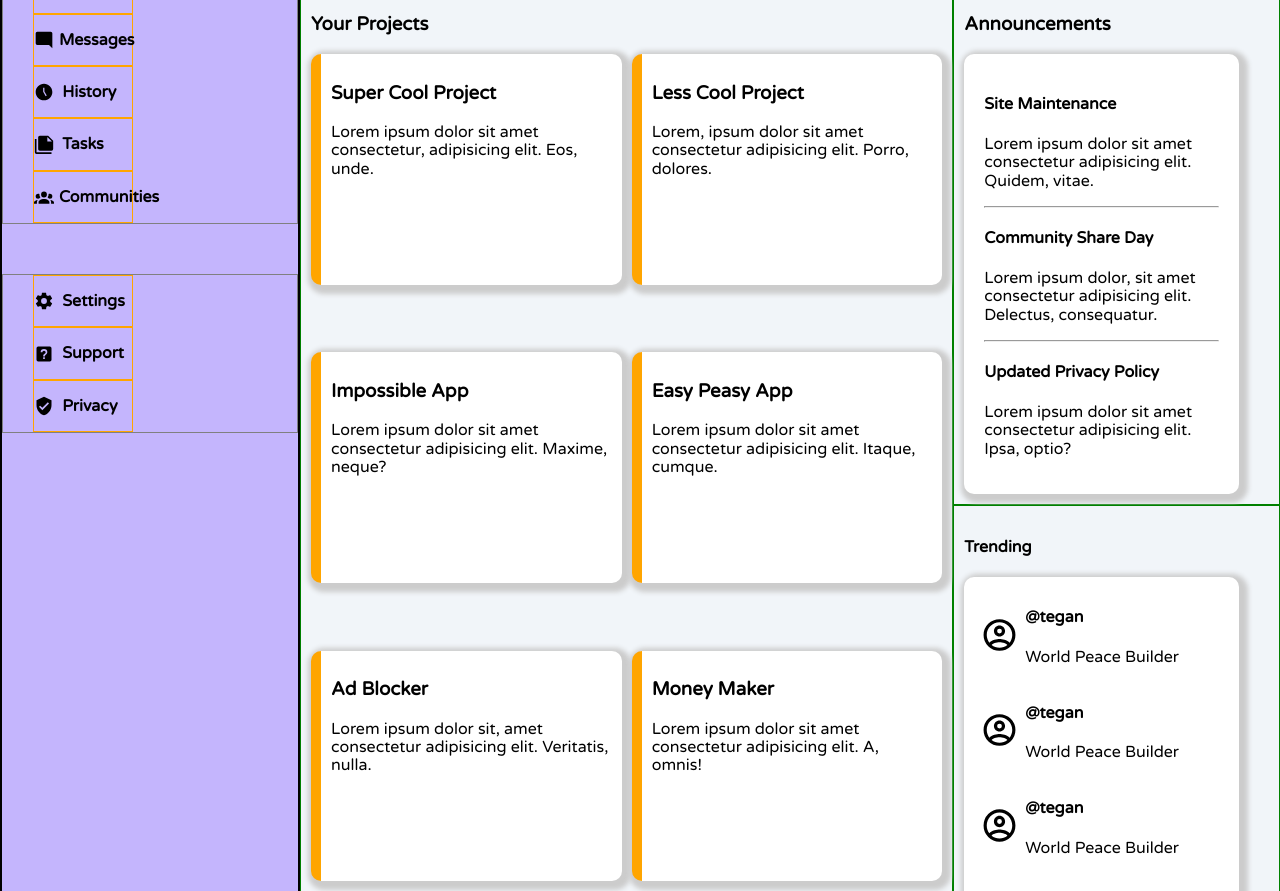
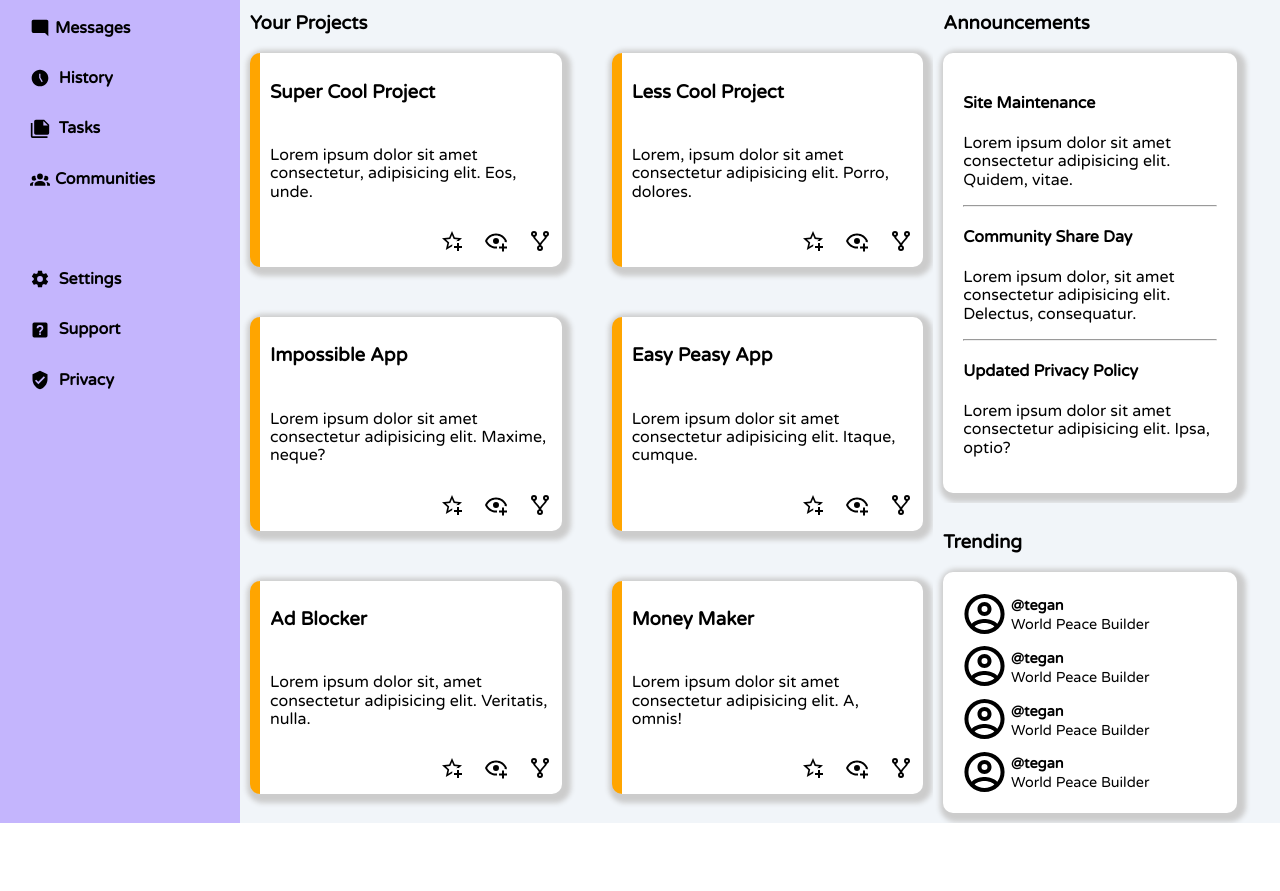
Before and after one commit to Mike-Salcedo/Admin-Dashboard, a plain HTML site: page index.html in a window 1280 px wide. Shown: the part 216-1107 px from the top of the page. After the commit the page ends 1039 px from the top, so only its background shows below. Drawn offline with Linux system fonts and the light colour scheme.

Commit message:
Update styles for Admin Dashboard

```diff
--- a/index.html
+++ b/index.html
@@ -114,26 +114,56 @@
           <div class="card">
             <h3>Super Cool Project</h3>
             <p>Lorem ipsum dolor sit amet consectetur, adipisicing elit. Eos, unde.</p>
+            <div class="app-image-link">
+              <img src="./images/star-plus-outline.svg" alt="an image of a star">
+              <img src="./images/eye-plus-outline.svg" alt="an image of an eye">
+              <img src="./images/source-fork.svg" alt="an image of a fork in code">
+            </div>
           </div>
           <div class="card">
             <h3>Less Cool Project</h3>
             <p>Lorem, ipsum dolor sit amet consectetur adipisicing elit. Porro, dolores.</p>
+            <div class="app-image-link">
+              <img src="./images/star-plus-outline.svg" alt="an image of a star">
+              <img src="./images/eye-plus-outline.svg" alt="an image of an eye">
+              <img src="./images/source-fork.svg" alt="an image of a fork in code">
+            </div>
           </div>
           <div class="card">
             <h3>Impossible App</h3>
             <p>Lorem ipsum dolor sit amet consectetur adipisicing elit. Maxime, neque?</p>
+            <div class="app-image-link">
+              <img src="./images/star-plus-outline.svg" alt="an image of a star">
+              <img src="./images/eye-plus-outline.svg" alt="an image of an eye">
+              <img src="./images/source-fork.svg" alt="an image of a fork in code">
+            </div>
           </div>
           <div class="card">
             <h3>Easy Peasy App</h3>
             <p>Lorem ipsum dolor sit amet consectetur adipisicing elit. Itaque, cumque.</p>
+            <div class="app-image-link">
+              <img src="./images/star-plus-outline.svg" alt="an image of a star">
+              <img src="./images/eye-plus-outline.svg" alt="an image of an eye">
+              <img src="./images/source-fork.svg" alt="an image of a fork in code">
+            </div>
           </div>
           <div class="card">
             <h3>Ad Blocker</h3>
             <p>Lorem ipsum dolor sit, amet consectetur adipisicing elit. Veritatis, nulla.</p>
+            <div class="app-image-link">
+              <img src="./images/star-plus-outline.svg" alt="an image of a star">
+              <img src="./images/eye-plus-outline.svg" alt="an image of an eye">
+              <img src="./images/source-fork.svg" alt="an image of a fork in code">
+            </div>
           </div>
           <div class="card">
             <h3>Money Maker</h3>
             <p>Lorem ipsum dolor sit amet consectetur adipisicing elit. A, omnis!</p>
+            <div class="app-image-link">
+              <img src="./images/star-plus-outline.svg" alt="an image of a star">
+              <img src="./images/eye-plus-outline.svg" alt="an image of an eye">
+              <img src="./images/source-fork.svg" alt="an image of a fork in code">
+            </div>
           </div>
         </div>
 
@@ -159,7 +189,7 @@
         </div>
       </div>
       <div class="trending-section">
-        <h4>Trending</h4>
+        <h3>Trending</h3>
         <div class="trending-card-container">
           <div class="trending-card">
             <img src="./images/account-circle-outline.svg" alt="">
--- a/style.css
+++ b/style.css
@@ -369,12 +369,10 @@ img {
 
 .container {
   display: grid;
-  /* grid-template-columns: repeat(4, 1fr); */
-  grid-template-columns: 300px 1fr 1fr 1fr;
-  /* grid-template-rows: repeat(3, 1fr); */
+  grid-template-columns: 1fr 2fr 2fr 2fr;
+
   grid-template-rows: 200px 1fr;
-  /* grid-template-rows: repeat(auto-fit,1fr); */
-  /* grid-template-rows: repeat(4, auto) 1fr; */
+
   height: 100%;
   width: 100%;
 }
@@ -385,8 +383,8 @@ img {
   height: 0;
   min-height: 100%;
   width: 100%;
+  min-width: 240px;
   display: grid;
-  /* grid-template-rows: 100px 350px 200px; */
   grid-template-rows: repeat(auto-fill, 1fr);
 
   grid-row: 1/ 3;
@@ -397,13 +395,9 @@ img {
   align-content: start;
 
   row-gap: 50px;
-  border: 2px solid black;
-
-  /* overflow: auto; */
 }
 
 .sb-section {
-  border: 1px solid gray;
   height: 100%;
   padding-left: 30px;
   display: grid;
@@ -412,8 +406,6 @@ img {
 }
 
 .sb-section-2 {
-  border: 1px solid orange;
-
   width: 100%;
   display: grid;
   grid-template-columns: 1fr 3fr;
@@ -451,19 +443,18 @@ p.sb-text-small {
   grid-template-columns: 4fr 2fr;
   grid-template-rows: 1fr;
 
-  grid-column: 2/-1;
-  grid-row: 1/2;
+  grid-column: 2/5;
+  grid-row: 1;
 
-  /* height: fit-content; */
-
-  box-shadow: 0 3px 10px rgb(0 0 0 / 0.2);
+  /* box-shadow: 3px 3px 20px rgb(0 0 0 / 0.2); */
+  box-shadow: 10px 10px 5px 0px rgba(0, 0, 0, 0.75);
+  -webkit-box-shadow: 10px 10px 5px 0px rgba(0, 0, 0, 0.75);
+  -moz-box-shadow: 10px 10px 5px 0px rgba(0, 0, 0, 0.75);
 }
 
 .hd-section-1 {
   grid-column: 1;
   height: auto;
-
-  /* border: 3px solid green; */
 }
 
 .search-section {
@@ -471,7 +462,7 @@ p.sb-text-small {
   grid-row: 1;
 
   display: grid;
-  grid-template-columns: 40px 1fr;
+  grid-template-columns: 60px 1fr;
 
   padding: 17px;
 
@@ -480,9 +471,19 @@ p.sb-text-small {
   align-items: center;
 }
 
+.search-section > label {
+  align-self: center;
+  justify-self: center;
+
+}
 .search-section > label > img {
   width: fit-content;
   height: 30px;
+}
+
+.search-section > label > img:hover {
+  height: 2.2rem;
+  cursor: pointer;
 }
 
 input.search-bar {
@@ -492,6 +493,10 @@ input.search-bar {
   border: white;
   background-color: rgb(223, 223, 223);
   height: 30px;
+  padding: 10px;
+
+  align-self: center;
+  justify-self: center;
 }
 
 .user-section {
@@ -506,7 +511,6 @@ input.search-bar {
   align-items: center;
   justify-content: center;
 
-  /* border: 1px solid blue; */
   padding-top: 10px;
 }
 
@@ -524,23 +528,19 @@ input.search-bar {
   grid-column: 2;
 
   grid-template-rows: 1fr 1fr;
-
-  /* border: 1px solid yellow; */
 }
 
 .hd-notification-section {
   padding: 5px;
   display: grid;
   grid-template-columns: 40px 40px 140px;
+  /* grid-template-columns: repeat(auto-fit, 3fr); */
   align-content: center;
 
   align-items: center;
   justify-content: center;
-  /* width: fit-content; */
 
   column-gap: 5px;
-
-  /* border: 1px solid black; */
 }
 
 .bell-img {
@@ -578,35 +578,30 @@ input.search-bar {
 
 .btn:hover {
   height: 40px;
-  width: 90px;
+  width: 100px;
   cursor: pointer;
+  background-color: #5da7d4;
 }
 
 /*CSS for projects Section*/
 
 .main-container {
   height: 100%;
-  /* border: 4px solid rgb(90, 81, 68); */
   grid-column: 2/5;
   grid-row: 2;
 
   grid-template-columns: 2fr 1fr;
   grid-template-rows: repeat(auto-fill, 1fr);
   display: grid;
-
-  /* align-items: start; */
-  /* justify-items: start; */
 }
 
 .main-container > div {
-  border: 1px solid green;
   background-color: #f1f5f9;
 }
 
 .projects-section {
   grid-column: 1;
   grid-row: 1 / 3;
-  /* grid-template-rows: repeat(auto-fit, 1fr); */
 
   grid-template-rows: repeat(3, 1fr);
 
@@ -626,30 +621,45 @@ input.search-bar {
 }
 
 .card-container {
-  height: 90%;
-  /* border: 1px solid orange; */
+  height: 93%;
   display: grid;
   grid-template-columns: 1fr 1fr;
-  grid-template-rows: repeat(auto-fit, 1fr);
+  grid-template-rows: repeat(auto-fill, 1fr);
 
-  gap: 10px;
+  gap: 50px;
+  padding-bottom: 3%;
 }
 
 .card {
   padding: 10px;
-  /* border: black 1px solid; */
   border-left: 10px solid orange;
   border-radius: 10px;
-  /* height: 230px; */
-  height: 80%;
+
+  height: 100%;
   background-color: white;
 
   box-shadow: 3px 3px 5px 6px #ccc;
+
+  display: grid;
+  grid-template-columns: 1fr;
+  grid-row: 1fr 1fr 1fr;
+}
+
+.app-image-link {
+  display: flex;
+  align-content: center;
+  justify-content: flex-end;
+  gap: 20px;
+}
+
+.app-image-link > img {
+  height: auto;
+  width: 1.5rem;
+  grid-column: -1;
 }
 
 .announcement-card {
   background-color: white;
-  /* height: 400px; */
   width: 90%;
   padding: 20px;
   border-radius: 10px;
@@ -664,23 +674,26 @@ input.search-bar {
 .trending-card-container {
   background-color: white;
   width: 90%;
+  height: fit-content;
   border-radius: 10px;
-  padding: 10px;
+  padding: 15px;
   box-shadow: 3px 3px 5px 6px #ccc;
-  align-items: start;
 }
 
 .trending-card {
-  /* height: 60%; */
-  /* border: 1px solid black; */
   display: grid;
   grid-template-columns: 20% 80%;
+  grid-template-rows: repeat(auto-fit, 1fr);
 
   align-items: center;
-  /* justify-items: end; */
+  font-size: 0.9rem;
+}
+
+.user-info-trending-card {
+  line-height: 0rem;
 }
 
 .trending-card > img {
   width: 100%;
-  height: 40%;
+  height: 3rem;
 }
```
Also changed, not shown: images/eye-plus-outline.svg (added), images/source-fork.svg (added), images/star-plus-outline.svg (added).
